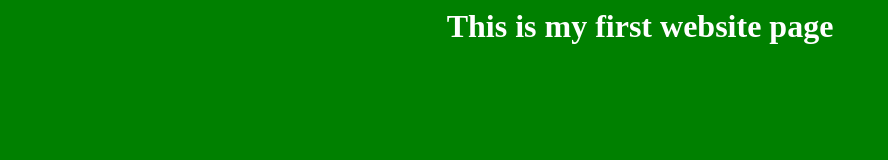
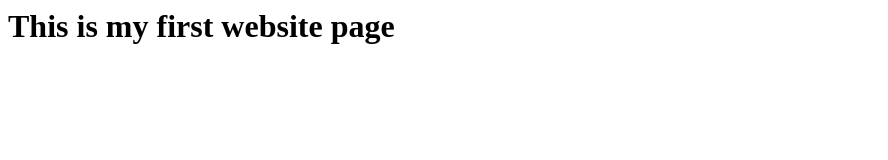
Before and after one commit to LudovicVigneron/test, a plain HTML site: page index.html in a window 1280 px wide. Shown: the whole page, without its empty margins (0-888 px from the left). Drawn offline with Linux system fonts and the light colour scheme.

Commit message:
Update index.html

```diff
--- a/index.html
+++ b/index.html
@@ -7,12 +7,4 @@
     <h1>This is my first website page</h1>
   </body>
 
-  <style>
-    body{
-      background-color:green;
-      color:#fff;
-      text-align:center;
-    }
-    </style>
-
 </html>
```
